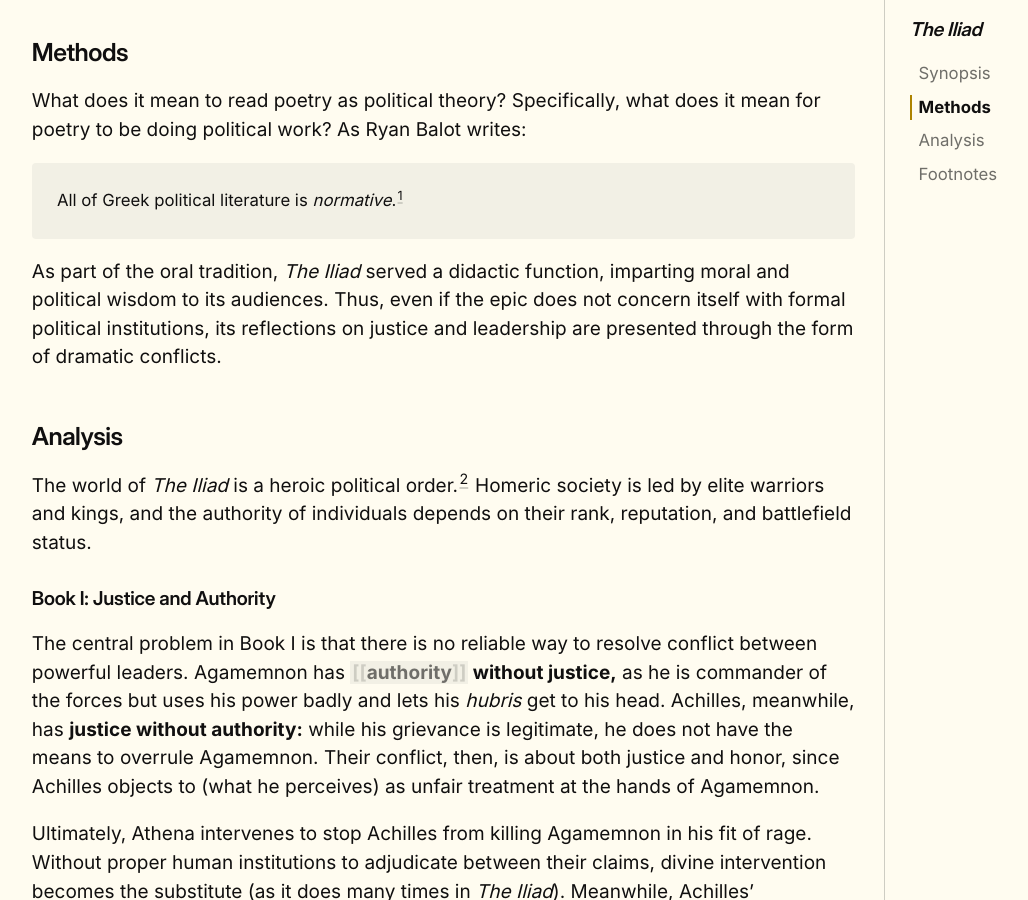
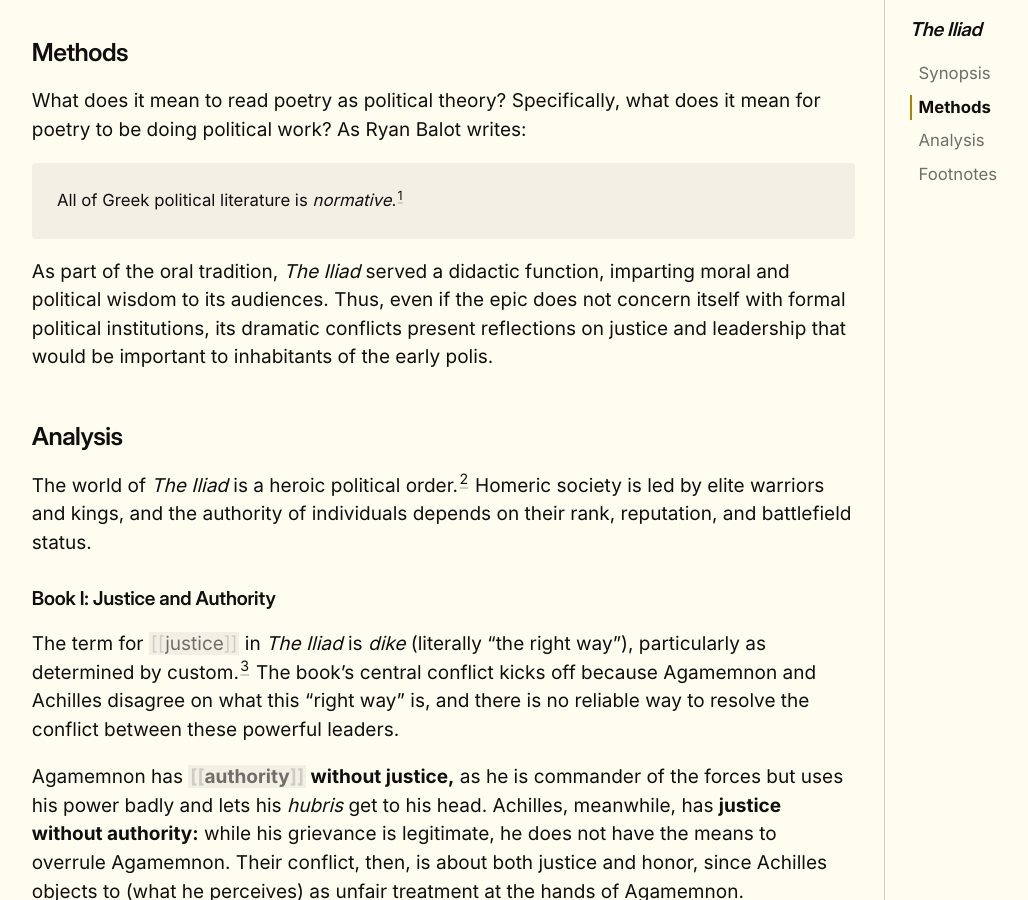
Before and after one commit to andyzwang/notes, a Jekyll site: the page built from _notes/The Iliad.md, in a window 1280 px wide and 900 px high, scrolled down 6113 px. Shown: the whole window, without its empty margins (45-1073 px from the left). Built offline with Jekyll 4.4.1, drawn with Linux system fonts in a browser that asks for light colours; some of the changed text lies outside the part shown.

Commit message:
Add Balot, connect to Poetry

```diff
--- a/_notes/The Iliad.md
+++ b/_notes/The Iliad.md
@@ -153,7 +153,7 @@ What does it mean to read poetry as political theory? Specifically, what does it
 
 > All of Greek political literature is *normative*.[^1]
 
-As part of the oral tradition, *The Iliad* served a didactic function, imparting moral and political wisdom to its audiences. Thus, even if the epic does not concern itself with formal political institutions, its reflections on justice and leadership are presented through the form of dramatic conflicts.
+As part of the oral tradition, *The Iliad* served a didactic function, imparting moral and political wisdom to its audiences. Thus, even if the epic does not concern itself with formal political institutions, its dramatic conflicts present reflections on justice and leadership that would be important to inhabitants of the early polis.
 
 ## Analysis
 
@@ -161,9 +161,14 @@ The world of *The Iliad* is a heroic political order.[^2] Homeric society is led
 
 ### Book I: Justice and Authority
 
-The central problem in Book I is that there is no reliable way to resolve conflict between powerful leaders. Agamemnon has **[[Authority|authority]] without justice,** as he is commander of the forces but uses his power badly and lets his *hubris* get to his head. Achilles, meanwhile, has **justice without authority:** while his grievance is legitimate, he does not have the means to overrule Agamemnon. Their conflict, then, is about both justice and honor, since Achilles objects to (what he perceives) as unfair treatment at the hands of Agamemnon.
+The term for [[Justice|justice]] in *The Iliad* is *dike* (literally "the right way"), particularly as determined by custom.[^3] The book's central conflict kicks off because Agamemnon and Achilles disagree on what this "right way" is, and there is no reliable way to resolve the conflict between these powerful leaders.
+
+Agamemnon has **[[Authority|authority]] without justice,** as he is commander of the forces but uses his power badly and lets his *hubris* get to his head. Achilles, meanwhile, has **justice without authority:** while his grievance is legitimate, he does not have the means to overrule Agamemnon. Their conflict, then, is about both justice and honor, since Achilles objects to (what he perceives) as unfair treatment at the hands of Agamemnon.
+
+Balot describes this tension as between fairness on the basis of rank (Agamemnon) and merit (Achilles). Achilles charges Agamemnon with two character defects: greed and hubris. He says that Agamemnon "devoured" his own people for the sake of his greed (1.231). Meanwhile, *hubris* is "a form of arrogant contempt designed to display superiority"[^4] — by sharing his "victimization," Achilles aligns himself with the army as a whole, whom Agamemnon is oppressing. The takeaway in Balot's view is that the poem demonstrates that the character and emotions of individuals must be managed — even that of leaders — to have a well-functioning and norm-abiding community.
 
 Ultimately, Athena intervenes to stop Achilles from killing Agamemnon in his fit of rage. Without proper human institutions to adjudicate between their claims, divine intervention becomes the substitute (as it does many times in *The Iliad*). Meanwhile, Achilles' withdrawal damages the entire Greek army, so this personal dispute between the two turns into a collective political crisis.
+
 ### Book II: The Power to Speak
 
 After receiving Zeus's dream, Agamemnon tests the troops by suggesting that they return home, but the plan nearly backfires when the wider army takes his suggestion too eagerly. This episode may suggest the difficulties of mass cooperation.
@@ -216,3 +221,7 @@ In the city, justice is a public and participatory practice, rather than the pri
 [^1]: Balot, Ryan K. _Greek Political Thought_. 1st ed. Ancient Cultures Series. John Wiley & Sons, Incorporated, 2006. Page 7, emphasis added.
 
 [^2]: To be contrasted with the "middling" tradition in [[Hesiod]].
+
+[^3]: Balot 17.
+
+[^4]: Balot 19.
```
Also changed, not shown: other parts of _notes/The Iliad.md (+1 -1 lines).
